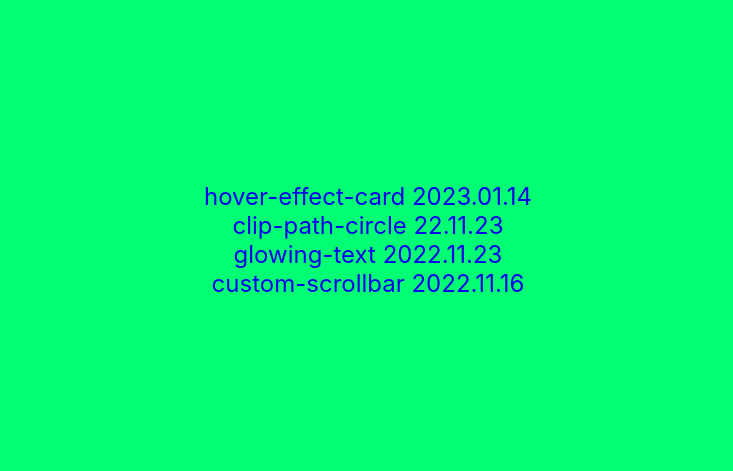
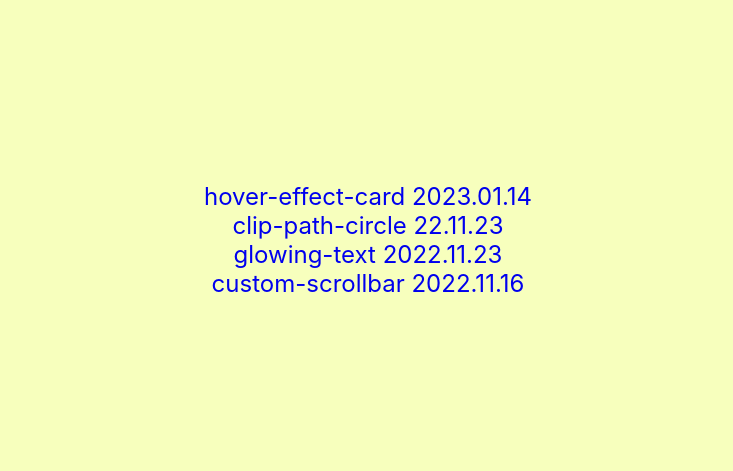
Before and after one commit to sungchul09/component-challenge-sc, a website with bundled scripts: page index.html in a window 1280 px wide. Shown: the part 208-679 px from the top of the page, without its empty margins (272-1005 px from the left). Built offline with nearby package versions, Linux system fonts and the light colour scheme.

Commit message:
feat: 배경색 변경

```diff
--- a/index.html
+++ b/index.html
@@ -34,7 +34,7 @@
   gap: 50px;
   width: 100%;
   height: 100%;
-  background: rgb(0, 255, 115);
+  background: rgb(247, 255, 189);
 }
 
 .header {
```
